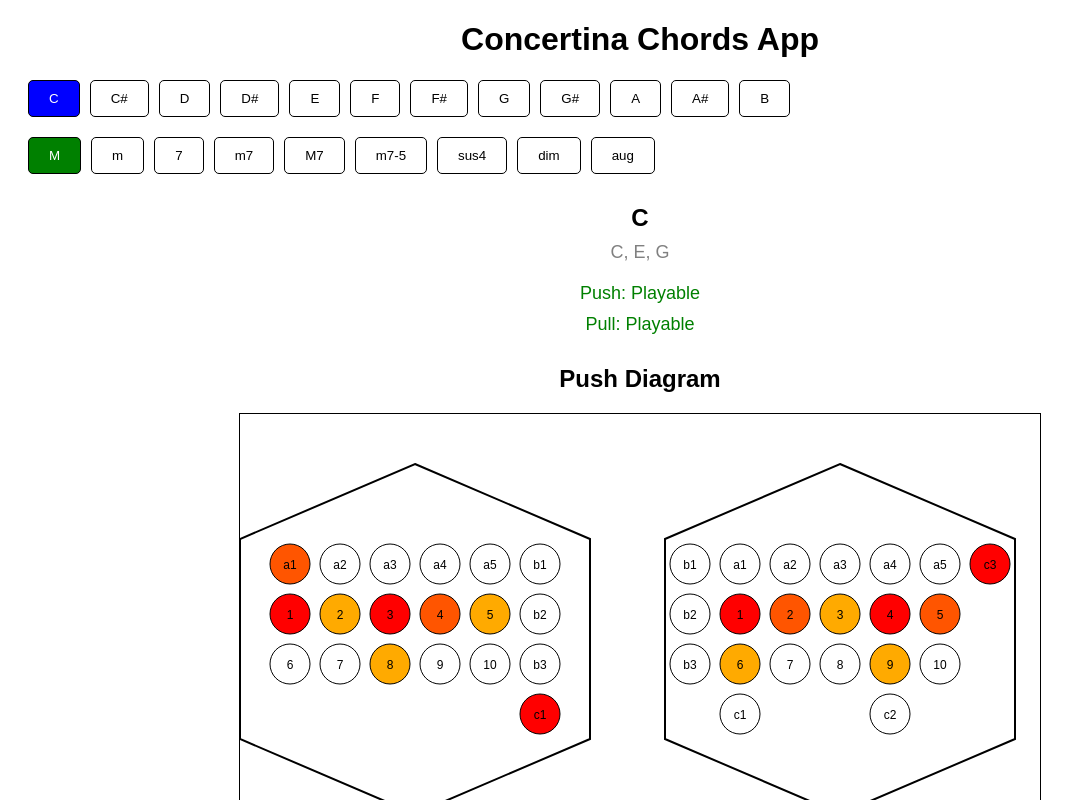
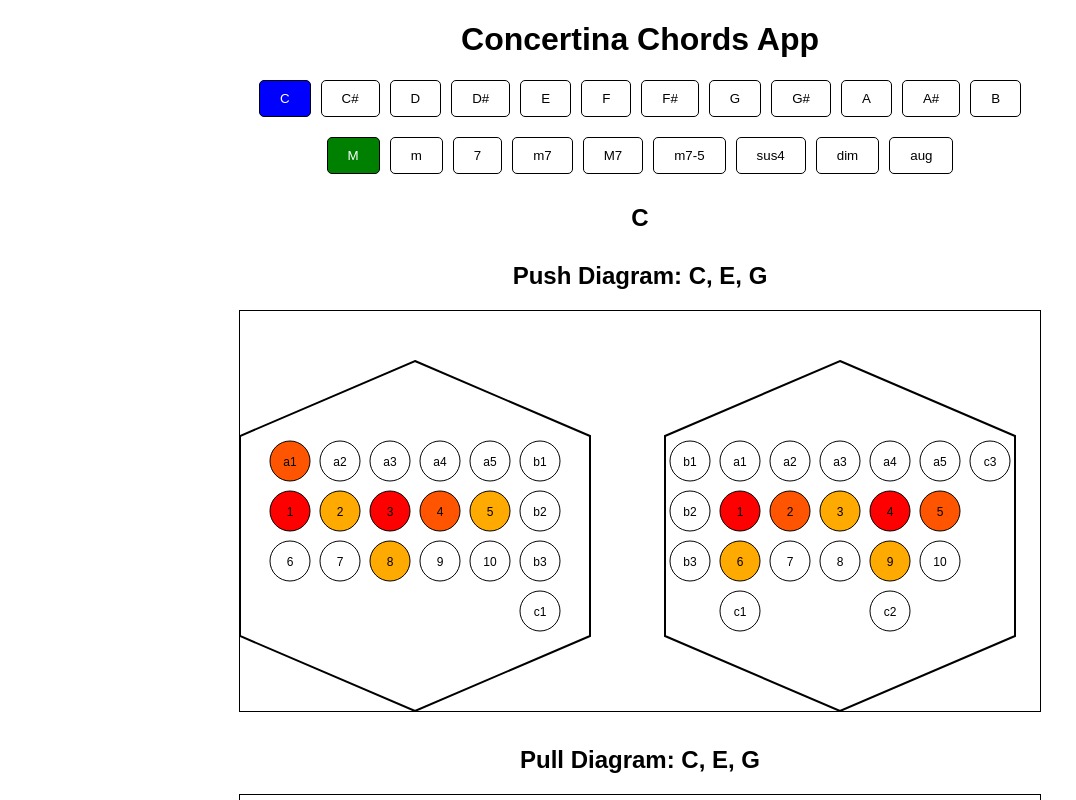
Before and after one commit to tamamachi/concertina-chords-app, a React (Create React App) app: page / in a window 1280 px wide. Shown: the top 800 px of the page, without its empty margins (0-1076 px from the left). Built offline with nearby package versions, Linux system fonts and the light colour scheme; the HTML template or start-up script is replaced by a standard one.

Commit message:
細かなUI調整

```diff
--- a/src/App.js
+++ b/src/App.js
@@ -3,6 +3,7 @@ import './styles/App.css';
 import chords from './data/chords.json'; // Import chord data
 import keymap from './data/keymap.json'; // Import keymap data
 import KeyboardDiagram from './components/KeyboardDiagram'; // Import the new component
+import ChordSelector from './components/ChordSelector'; // Import ChordSelector
 
 function App() {
     const [selectedNote, setSelectedNote] = useState('C'); // Default to 'C'
@@ -41,7 +42,7 @@ function App() {
     };
 
     const checkPlayability = (tones, action) => {
-        const buttons = keymap['40-button'];
+        const buttons = keymap['30-button'];
         const sideButtons = [...buttons.left, ...buttons.right];
         const filteredButtons = sideButtons.filter((btn) => tones.includes(btn[action]));
 
@@ -59,7 +60,7 @@ function App() {
     };
 
     const updateToneButtons = (tones, action, setToneButtons) => {
-        const buttons = keymap['40-button'];
+        const buttons = keymap['30-button'];
         const leftButtons = buttons.left || []; // Default to empty array if undefined
         const rightButtons = buttons.right || []; // Default to empty array if undefined
 
@@ -96,66 +97,35 @@ function App() {
     const chordKey = selectedChord === 'M' ? selectedNote : `${selectedNote}${selectedChord}`;
     const chordTones = chords[chordKey] || []; // Get chord tones from JSON
     const { leftButtonColors: pushLeftColors, rightButtonColors: pushRightColors } = getButtonColors(toneButtonsPush, 0); // Push starts at hue 0
-    const { leftButtonColors: pullLeftColors, rightButtonColors: pullRightColors } = getButtonColors(toneButtonsPull, 210); // Pull starts at hue 210
+    const { leftButtonColors: pullLeftColors, rightButtonColors: pullRightColors } = getButtonColors(toneButtonsPull, 180); // Pull starts at hue 210
 
     return (
         <div className="App">
             <h1>Concertina Chords App</h1>
-            <div style={{ display: 'flex', gap: '10px', marginTop: '20px' }}>
-                {notes.map((note) => (
-                    <button
-                        key={note}
-                        onClick={() => handleNoteClick(note)}
-                        style={{
-                            padding: '10px 20px',
-                            backgroundColor: selectedNote === note ? 'blue' : 'white',
-                            color: selectedNote === note ? 'white' : 'black',
-                            border: '1px solid black',
-                            borderRadius: '5px',
-                            cursor: 'pointer',
-                        }}
-                    >
-                        {note}
-                    </button>
-                ))}
-            </div>
-            <div style={{ display: 'flex', gap: '10px', marginTop: '20px' }}>
-                {chordTypes.map((chord) => (
-                    <button
-                        key={chord}
-                        onClick={() => handleChordClick(chord)}
-                        style={{
-                            padding: '10px 20px',
-                            backgroundColor: selectedChord === chord ? 'green' : 'white',
-                            color: selectedChord === chord ? 'white' : 'black',
-                            border: '1px solid black',
-                            borderRadius: '5px',
-                            cursor: 'pointer',
-                        }}
-                    >
-                        {chord}
-                    </button>
-                ))}
-            </div>
+            <ChordSelector
+                notes={notes}
+                chordTypes={chordTypes}
+                selectedNote={selectedNote}
+                selectedChord={selectedChord}
+                onNoteClick={handleNoteClick}
+                onChordClick={handleChordClick}
+            />
             <div style={{ marginTop: '30px', textAlign: 'center', fontSize: '24px', fontWeight: 'bold' }}>
                 {chordKey}
             </div>
-            <div style={{ marginTop: '10px', textAlign: 'center', fontSize: '18px', color: 'gray' }}>
-                {chordTones.join(', ')} {/* Display chord tones */}
-            </div>
-            <div style={{ marginTop: '20px', textAlign: 'center', fontSize: '18px', color: isPushPlayable ? 'green' : 'red' }}>
-                Push: {isPushPlayable ? 'Playable' : 'Not Playable'}
-            </div>
-            <div style={{ marginTop: '10px', textAlign: 'center', fontSize: '18px', color: isPullPlayable ? 'green' : 'red' }}>
-                Pull: {isPullPlayable ? 'Playable' : 'Not Playable'}
+            <div style={{ marginTop: '30px', textAlign: 'center' }}>
+                <h2>Push Diagram: {isPushPlayable ? chordTones.join(', ') : 'Not Playable'}</h2>
+                <KeyboardDiagram
+                    leftButtonColors={isPushPlayable ? pushLeftColors : {}} // Clear colors if not playable
+                    rightButtonColors={isPushPlayable ? pushRightColors : {}} // Clear colors if not playable
+                />
             </div>
             <div style={{ marginTop: '30px', textAlign: 'center' }}>
-                <h2>Push Diagram</h2>
-                <KeyboardDiagram leftButtonColors={pushLeftColors} rightButtonColors={pushRightColors} />
-            </div>
-            <div style={{ marginTop: '30px', textAlign: 'center' }}>
-                <h2>Pull Diagram</h2>
-                <KeyboardDiagram leftButtonColors={pullLeftColors} rightButtonColors={pullRightColors} />
+                <h2>Pull Diagram: {isPullPlayable ? chordTones.join(', ') : 'Not Playable'}</h2>
+                <KeyboardDiagram
+                    leftButtonColors={isPullPlayable ? pullLeftColors : {}} // Clear colors if not playable
+                    rightButtonColors={isPullPlayable ? pullRightColors : {}} // Clear colors if not playable
+                />
             </div>
             <div style={{ marginTop: '30px', textAlign: 'center' }}>
                 <h2>Debug Information</h2>
--- /dev/null
+++ b/src/components/ChordSelector.js
@@ -0,0 +1,46 @@
+import React from 'react';
+
+const ChordSelector = ({ notes, chordTypes, selectedNote, selectedChord, onNoteClick, onChordClick }) => {
+    return (
+        <div style={{ textAlign: 'center' }}> {/* Add textAlign: 'center' for centering */}
+            <div style={{ display: 'flex', justifyContent: 'center', gap: '10px', marginTop: '20px' }}>
+                {notes.map((note) => (
+                    <button
+                        key={note}
+                        onClick={() => onNoteClick(note)}
+                        style={{
+                            padding: '10px 20px',
+                            backgroundColor: selectedNote === note ? 'blue' : 'white',
+                            color: selectedNote === note ? 'white' : 'black',
+                            border: '1px solid black',
+                            borderRadius: '5px',
+                            cursor: 'pointer',
+                        }}
+                    >
+                        {note}
+                    </button>
+                ))}
+            </div>
+            <div style={{ display: 'flex', justifyContent: 'center', gap: '10px', marginTop: '20px' }}>
+                {chordTypes.map((chord) => (
+                    <button
+                        key={chord}
+                        onClick={() => onChordClick(chord)}
+                        style={{
+                            padding: '10px 20px',
+                            backgroundColor: selectedChord === chord ? 'green' : 'white',
+                            color: selectedChord === chord ? 'white' : 'black',
+                            border: '1px solid black',
+                            borderRadius: '5px',
+                            cursor: 'pointer',
+                        }}
+                    >
+                        {chord}
+                    </button>
+                ))}
+            </div>
+        </div>
+    );
+};
+
+export default ChordSelector;
```
